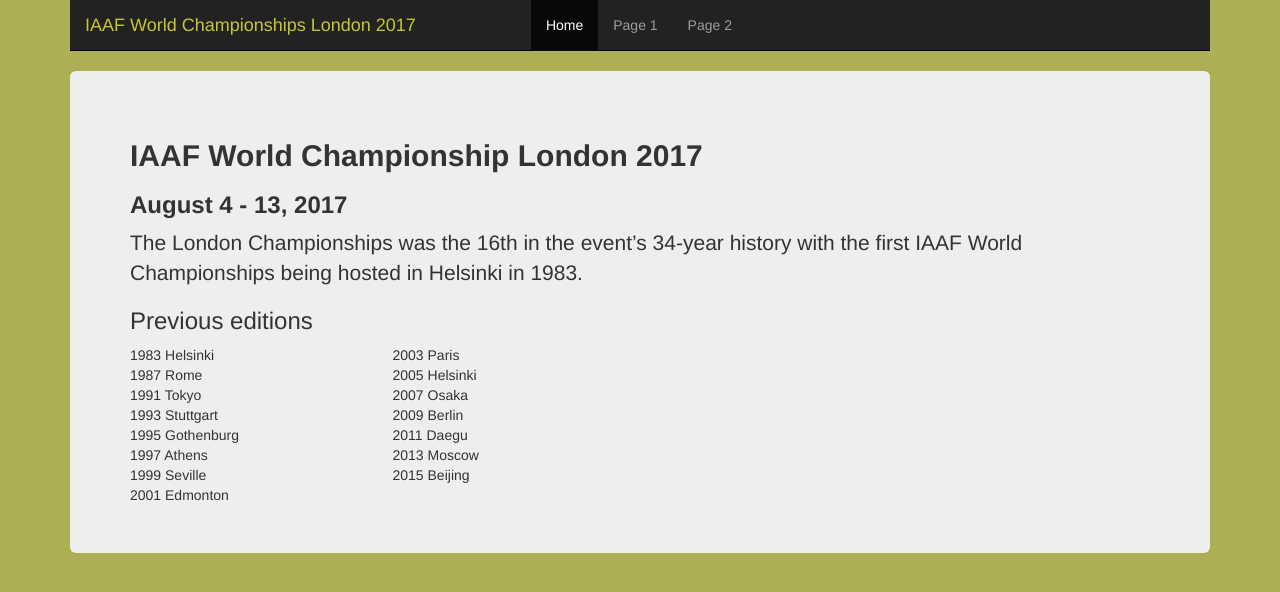
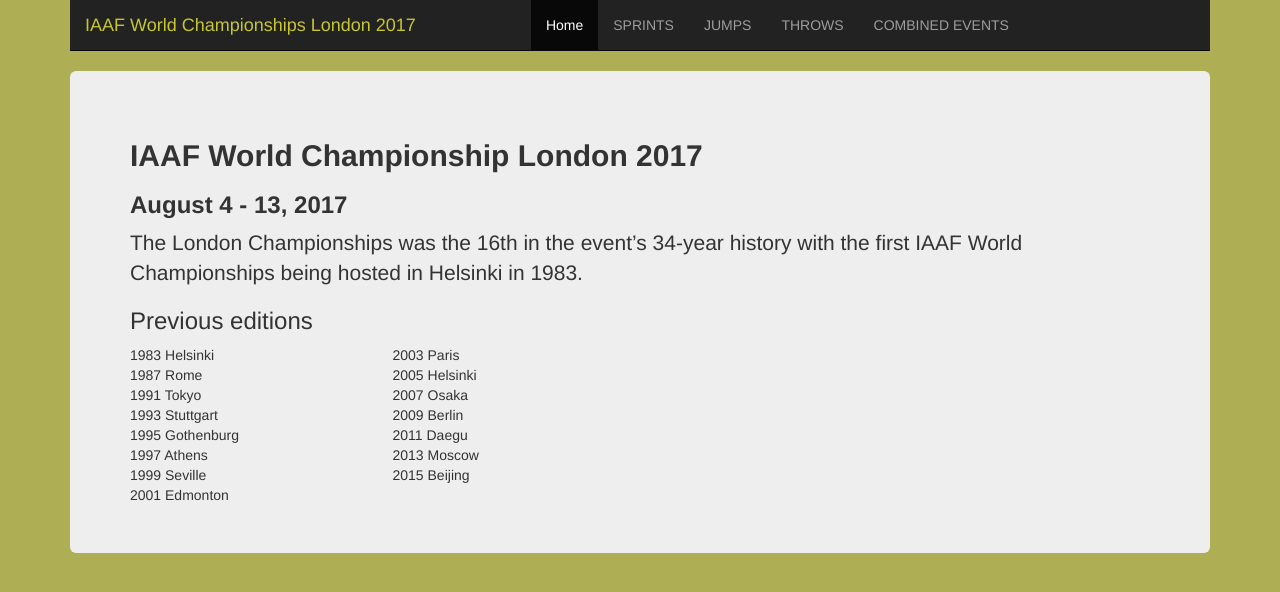
Before and after one commit to pluboj/react-IAAF, a React (Create React App) app: page / in a window 1280 px wide. Shown: the top 592 px of the page. Built offline with nearby package versions, Linux system fonts and the light colour scheme.

Commit message:
Update Header component

```diff
--- a/src/components/Header.js
+++ b/src/components/Header.js
@@ -13,8 +13,10 @@
 					<div id="navbar" className="navbar-collapse collapse">
 						<ul className="nav navbar-nav">
 							<li className="active"><a href="#Home">Home</a></li>
-							<li><a href="#Home">Page 1</a></li>
-							<li><a href="#Home">Page 2</a></li>
+							<li><a href="#Home">SPRINTS</a></li>
+							<li><a href="#Home">JUMPS</a></li>
+							<li><a href="#Home">THROWS</a></li>
+							<li><a href="#Home">COMBINED EVENTS</a></li>
 						</ul>
 					</div>
 				</div>
```
